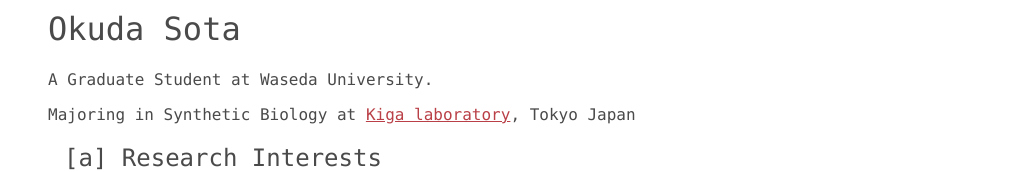
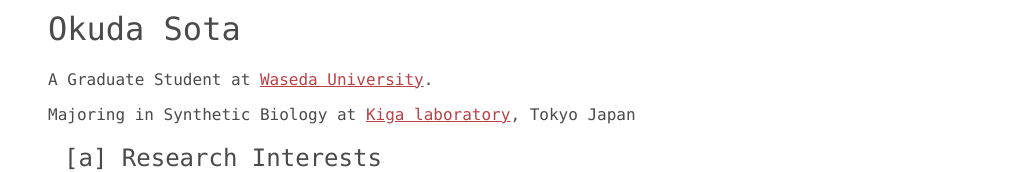
Before and after one commit to ok09ra/my_website, a Nuxt app: page / in a window 1280 px wide. Shown: the part 129-301 px from the top of the page, without its empty margins (128-1151 px from the left). Built offline with nearby package versions, Linux system fonts and the light colour scheme.

Commit message:
minor change

```diff
--- a/src/pages/index.vue
+++ b/src/pages/index.vue
@@ -3,7 +3,7 @@
         <div class="biggest_section" id="top">
             <h1>Okuda Sota </h1>
             <div>
-                <p>A Graduate Student at Waseda University.</p>
+                <p>A Graduate Student at <a href="https://www.waseda.jp/top/">Waseda University</a>.</p>
                 <p>Majoring in Synthetic Biology at <a href="https://www.f.waseda.jp/kiga/">Kiga laboratory</a>, Tokyo Japan</p>
                 <div class="sub_section">
                     <h2>[a] Research Interests</h2>
```
